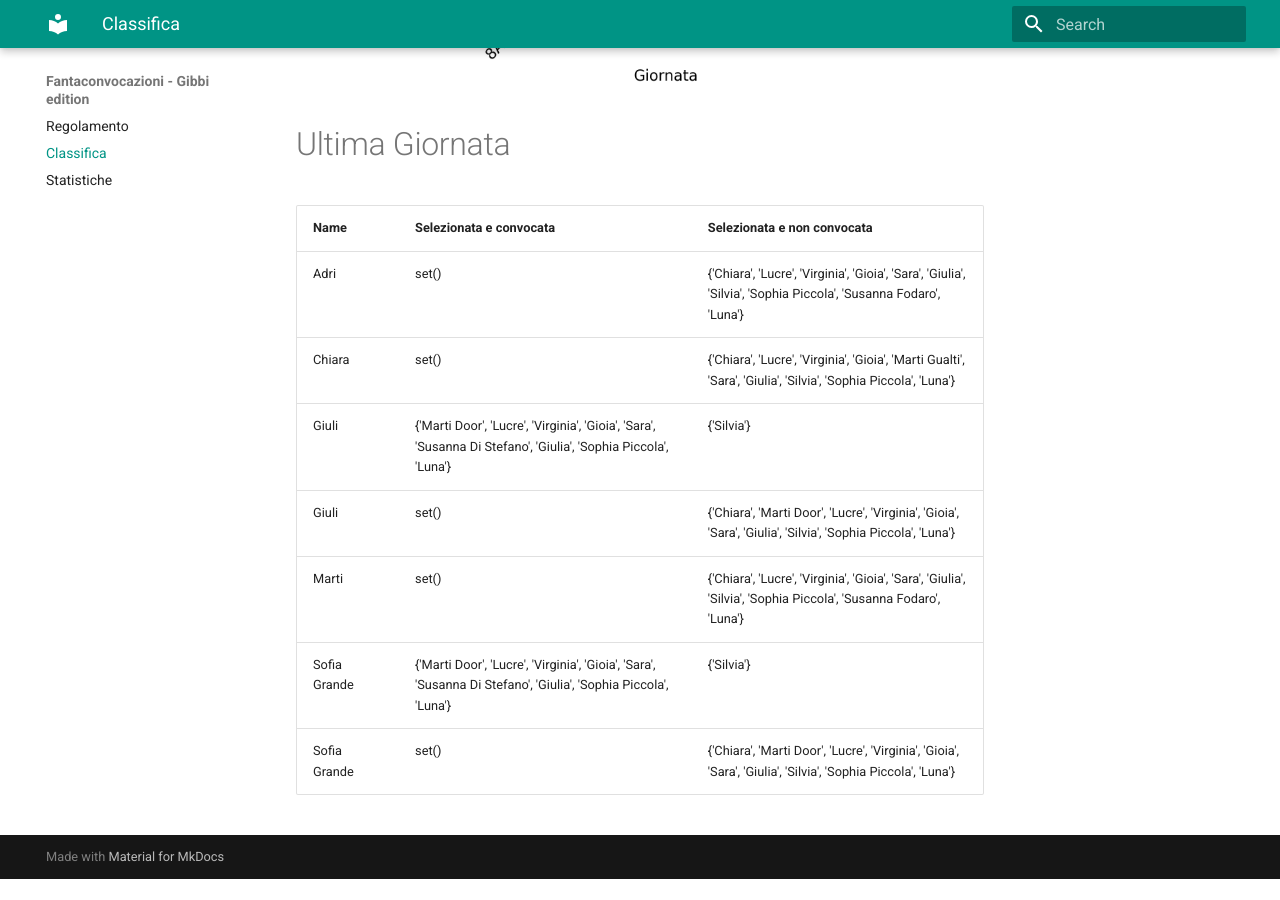
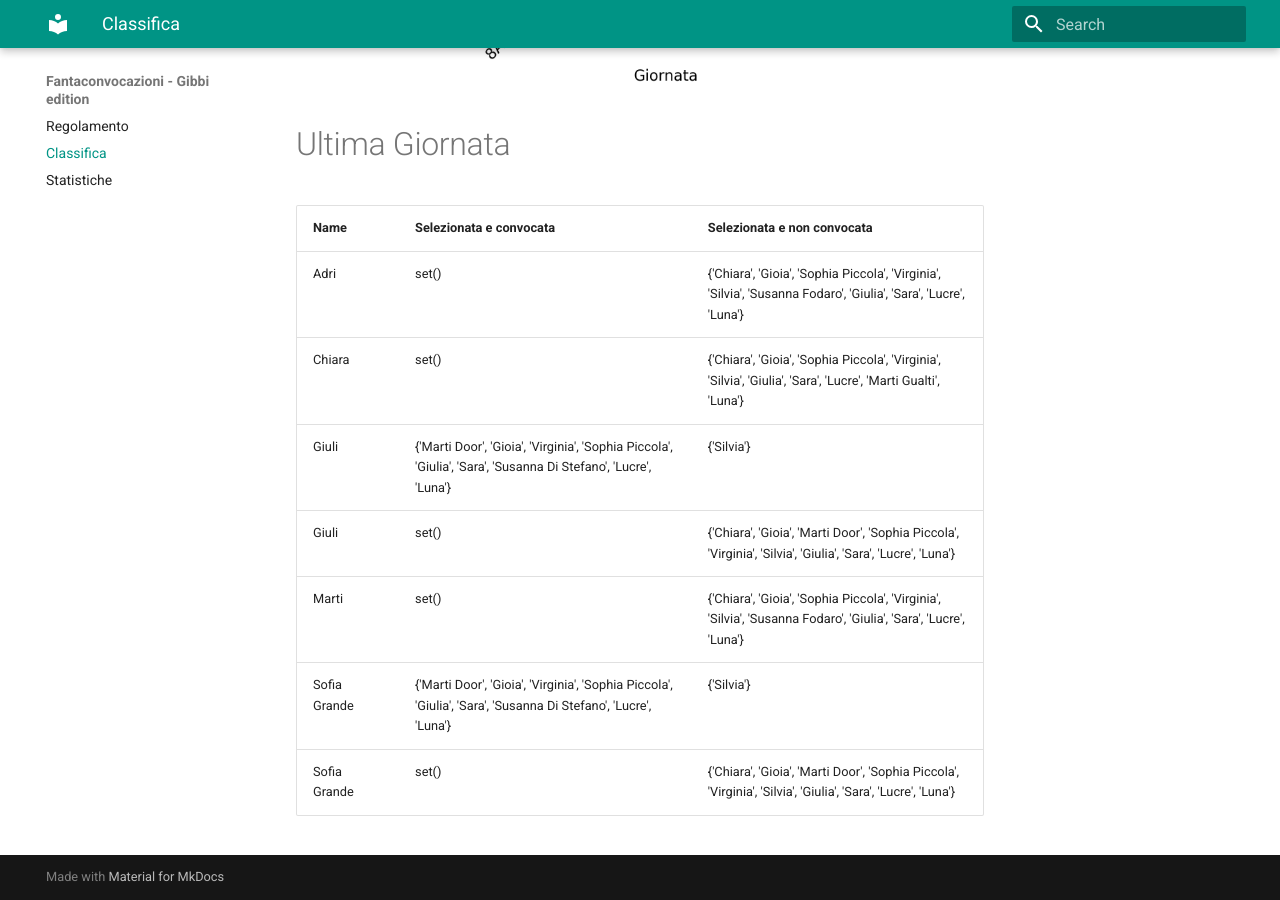
Before and after one commit to martinig94/fantagibbi, an MkDocs documentation site: the page built from docs/Classifica.md, in a window 1280 px wide and 900 px high, scrolled down 1024 px. Built offline with MkDocs 1.6.1 and Material for MkDocs 9.7.7, drawn with Linux system fonts in a browser that asks for light colours; before the commit the page ends 1903 px from its top, so only the background shows below that.

Commit message:
Auto-update from main.py

```diff
--- a/docs/Classifica.md
+++ b/docs/Classifica.md
@@ -18,11 +18,11 @@
 <!-- START_TABLE CORRECT -->
 | Name         | Selezionata e convocata                                                                                        | Selezionata e non convocata                                                                                      |
 |:-------------|:---------------------------------------------------------------------------------------------------------------|:-----------------------------------------------------------------------------------------------------------------|
-| Adri         | set()                                                                                                          | {'Chiara', 'Lucre', 'Virginia', 'Gioia', 'Sara', 'Giulia', 'Silvia', 'Sophia Piccola', 'Susanna Fodaro', 'Luna'} |
-| Chiara       | set()                                                                                                          | {'Chiara', 'Lucre', 'Virginia', 'Gioia', 'Marti Gualti', 'Sara', 'Giulia', 'Silvia', 'Sophia Piccola', 'Luna'}   |
-| Giuli        | {'Marti Door', 'Lucre', 'Virginia', 'Gioia', 'Sara', 'Susanna Di Stefano', 'Giulia', 'Sophia Piccola', 'Luna'} | {'Silvia'}                                                                                                       |
-| Giuli        | set()                                                                                                          | {'Chiara', 'Marti Door', 'Lucre', 'Virginia', 'Gioia', 'Sara', 'Giulia', 'Silvia', 'Sophia Piccola', 'Luna'}     |
-| Marti        | set()                                                                                                          | {'Chiara', 'Lucre', 'Virginia', 'Gioia', 'Sara', 'Giulia', 'Silvia', 'Sophia Piccola', 'Susanna Fodaro', 'Luna'} |
-| Sofia Grande | {'Marti Door', 'Lucre', 'Virginia', 'Gioia', 'Sara', 'Susanna Di Stefano', 'Giulia', 'Sophia Piccola', 'Luna'} | {'Silvia'}                                                                                                       |
-| Sofia Grande | set()                                                                                                          | {'Chiara', 'Marti Door', 'Lucre', 'Virginia', 'Gioia', 'Sara', 'Giulia', 'Silvia', 'Sophia Piccola', 'Luna'}     |
+| Adri         | set()                                                                                                          | {'Chiara', 'Gioia', 'Sophia Piccola', 'Virginia', 'Silvia', 'Susanna Fodaro', 'Giulia', 'Sara', 'Lucre', 'Luna'} |
+| Chiara       | set()                                                                                                          | {'Chiara', 'Gioia', 'Sophia Piccola', 'Virginia', 'Silvia', 'Giulia', 'Sara', 'Lucre', 'Marti Gualti', 'Luna'}   |
+| Giuli        | {'Marti Door', 'Gioia', 'Virginia', 'Sophia Piccola', 'Giulia', 'Sara', 'Susanna Di Stefano', 'Lucre', 'Luna'} | {'Silvia'}                                                                                                       |
+| Giuli        | set()                                                                                                          | {'Chiara', 'Gioia', 'Marti Door', 'Sophia Piccola', 'Virginia', 'Silvia', 'Giulia', 'Sara', 'Lucre', 'Luna'}     |
+| Marti        | set()                                                                                                          | {'Chiara', 'Gioia', 'Sophia Piccola', 'Virginia', 'Silvia', 'Susanna Fodaro', 'Giulia', 'Sara', 'Lucre', 'Luna'} |
+| Sofia Grande | {'Marti Door', 'Gioia', 'Virginia', 'Sophia Piccola', 'Giulia', 'Sara', 'Susanna Di Stefano', 'Lucre', 'Luna'} | {'Silvia'}                                                                                                       |
+| Sofia Grande | set()                                                                                                          | {'Chiara', 'Gioia', 'Marti Door', 'Sophia Piccola', 'Virginia', 'Silvia', 'Giulia', 'Sara', 'Lucre', 'Luna'}     |
 <!-- END_TABLE CORRECT -->
```
